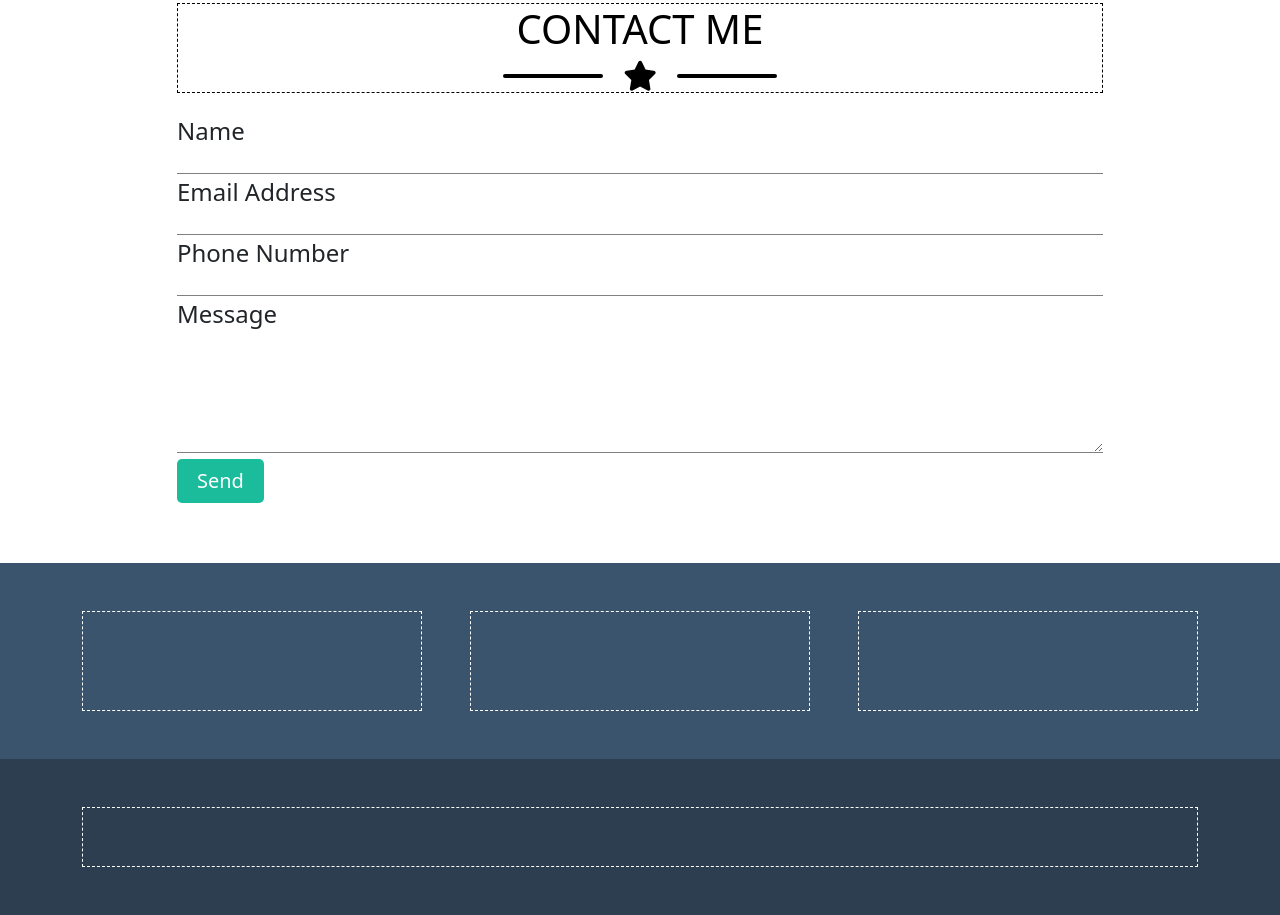
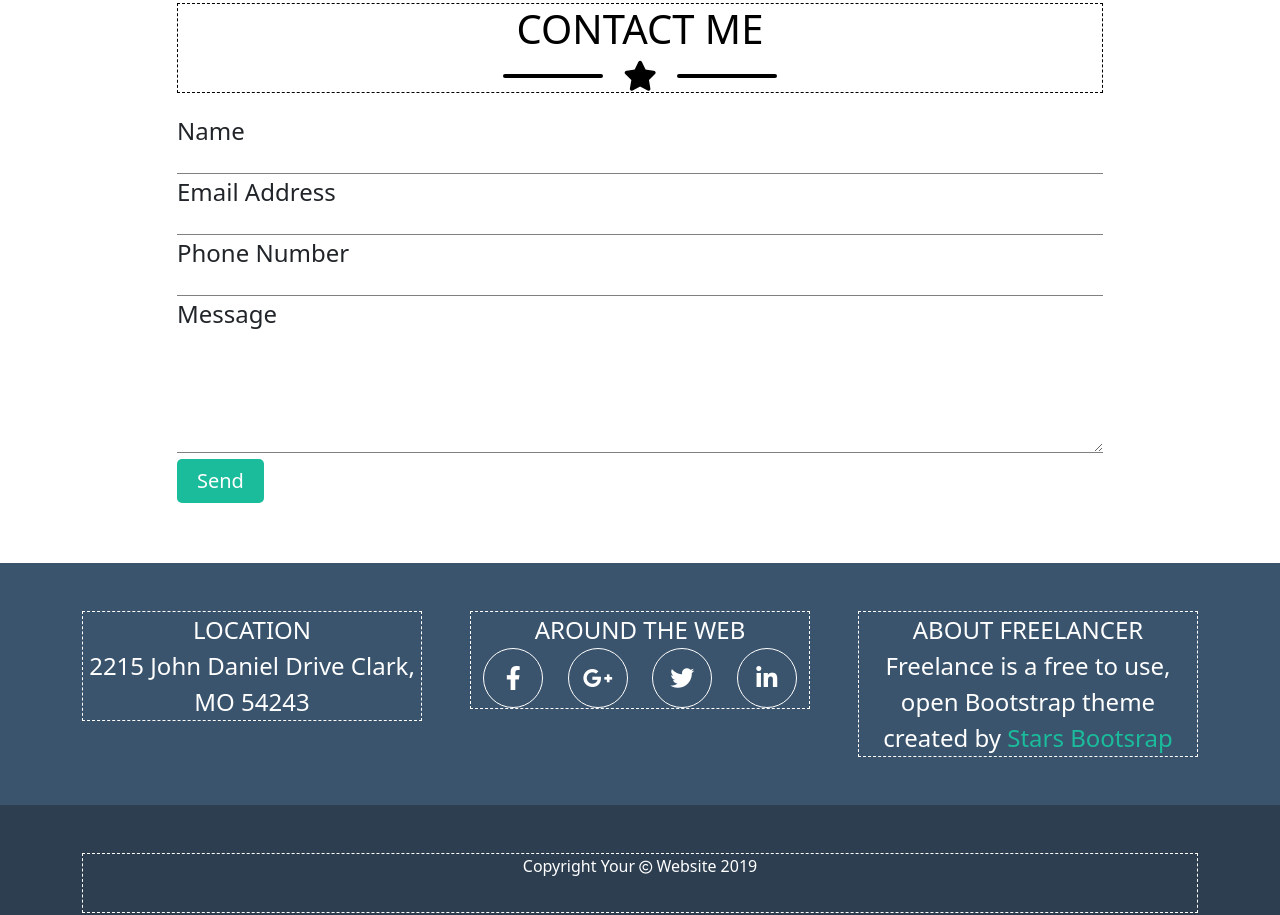
Before and after one commit to S-Lombardi/html-css-bootstrap-freelancer, a plain HTML site: page index.html in a window 1280 px wide. Shown: the part 1885-2800 px from the top of the page. Drawn offline with nearby package versions, Linux system fonts and the light colour scheme.

Commit message:
Inseriti contenuti nel footer

```diff
--- a/css/style.css
+++ b/css/style.css
@@ -141,21 +141,6 @@
     border:none;
 }
 
-
-
-
-
-
-
-
-
-
-
-
-
-
-
-
 /* FINE CONTACT ME */
 
 
@@ -166,8 +151,39 @@
 }
 .footer_left, .footer_right, .footer_center{
     width: 100%;
-    min-height: 100px;
     border: 1px dashed white;
+}
+
+.footer_left span,.footer_right span,.footer_center span  {
+    display: block;
+}
+
+.cirle_icon{
+    margin-left: 5px;
+    margin-right: 5px;
+    width: 60px;
+    height: 60px;
+    border-radius: 50%;
+    background-color: rgba(0,0,0,0);
+    border: 1px solid rgb(255, 255, 255);
+    position: relative;
+
+}
+.cirle_icon i{
+    position: absolute;
+    top: 50%;
+    transform: translate(-50%,-50%);
+}
+
+.social_icon {
+    display: flex;
+    flex-direction: row;
+
+    justify-content: space-around;
+}
+.footer_right a{
+    text-decoration: none;
+    color: #1abc9c;
 }
 
 /* FOOTER DOWN */
@@ -180,4 +196,7 @@
     min-height: 60px;
     border: 1px dashed white;
 }
+.footer_down i{
+    font-size: 13px;
+}
 /* FINE FOOTER */
--- a/index.html
+++ b/index.html
@@ -6,11 +6,15 @@
     <meta http-equiv="X-UA-Compatible" content="IE=edge">
     <meta name="viewport" content="width=device-width, initial-scale=1.0">
     <!-- Link Bootstrap JavaScript -->
-    <script src="https://cdn.jsdelivr.net/npm/bootstrap@5.3.0-alpha3/dist/js/bootstrap.bundle.min.js" integrity="sha384-ENjdO4Dr2bkBIFxQpeoTz1HIcje39Wm4jDKdf19U8gI4ddQ3GYNS7NTKfAdVQSZe" crossorigin="anonymous"></script>
+    <script src="https://cdn.jsdelivr.net/npm/bootstrap@5.3.0-alpha3/dist/js/bootstrap.bundle.min.js"
+        integrity="sha384-ENjdO4Dr2bkBIFxQpeoTz1HIcje39Wm4jDKdf19U8gI4ddQ3GYNS7NTKfAdVQSZe"
+        crossorigin="anonymous"></script>
     <!-- Link Bootsrap -->
     <link rel="stylesheet" href="https://cdn.jsdelivr.net/npm/bootstrap@5.3.0-alpha3/dist/css/bootstrap.min.css">
     <!-- Font Awesom -->
-    <link rel="stylesheet" href="https://cdnjs.cloudflare.com/ajax/libs/font-awesome/6.4.0/css/all.min.css" integrity="sha512-iecdLmaskl7CVkqkXNQ/ZH/XLlvWZOJyj7Yy7tcenmpD1ypASozpmT/E0iPtmFIB46ZmdtAc9eNBvH0H/ZpiBw==" crossorigin="anonymous" referrerpolicy="no-referrer" />
+    <link rel="stylesheet" href="https://cdnjs.cloudflare.com/ajax/libs/font-awesome/6.4.0/css/all.min.css"
+        integrity="sha512-iecdLmaskl7CVkqkXNQ/ZH/XLlvWZOJyj7Yy7tcenmpD1ypASozpmT/E0iPtmFIB46ZmdtAc9eNBvH0H/ZpiBw=="
+        crossorigin="anonymous" referrerpolicy="no-referrer" />
     <!-- Foglio di stile -->
     <link rel="stylesheet" href="./css/style.css">
     <!-- Nome pagina -->
@@ -69,7 +73,8 @@
                             <!-- STart Bootstrap + star -->
                             <div class="title_section d-flex flex-column justify-content-center align-items-center ">
                                 <h1 class="fw-bold ">Start Bootstrap</h1>
-                                <div class="d-flex align-items-center"><span class="line_star  "></span> <i class="fas fa-star"></i> <span class="line_star"></span></div>
+                                <div class="d-flex align-items-center"><span class="line_star  "></span> <i
+                                        class="fas fa-star"></i> <span class="line_star"></span></div>
                             </div>
                             <!-- Professione -->
                             <h5 class="profession"> Graphic Artist - Web Designer - Illustrator</h5>
@@ -85,13 +90,14 @@
             <!-- Titolone -->
             <div class="row">
                 <div class="col-12">
-                    <div class="title_section title_black d-flex flex-column justify-content-center align-items-center ">
+                    <div
+                        class="title_section title_black d-flex flex-column justify-content-center align-items-center ">
                         <!-- Portfolio -->
                         <h1 class="fs-sm-1 text-black">Portfolio</h1>
                         <!-- Line- star -->
                         <div class="d-flex align-items-center">
                             <span class="line_star bg-black"></span>
-                                <i class="fas fa-star text-black"></i>
+                            <i class="fas fa-star text-black"></i>
                             <span class="line_star bg-black"></span>
                         </div>
                     </div>
@@ -146,7 +152,7 @@
                             <!-- Line- star -->
                             <div class="d-flex align-items-center">
                                 <span class="line_star bg-white"></span>
-                                    <i class="fas fa-star text-white"></i>
+                                <i class="fas fa-star text-white"></i>
                                 <span class="line_star bg-white"></span>
                             </div>
                         </div>
@@ -155,14 +161,18 @@
                 <div class="row justify-content-center">
                     <!-- COL LEFT - Paragrafo -->
                     <div class="col-md-5 col-10 ">
-                        <div class="about_left text-white fs-5 fw-bold">
-                            <p>Freelancer is a free bootstrap theme created by Start Bootstrap. The download includes the complete source files including HTML, CSS, and JavaScript as well as optional LESS stylesheets for easy customization.</p>
+                        <div class="about_left text-white fs-5 fw-medium">
+                            <p>Freelancer is a free bootstrap theme created by Start Bootstrap. The download includes
+                                the complete source files including HTML, CSS, and JavaScript as well as optional LESS
+                                stylesheets for easy customization.</p>
                         </div>
                     </div>
                     <!-- COL RIGHT - Paragrafo -->
                     <div class="col-md-5 col-10 ">
-                        <div class="about_right text-white fs-5 fw-bold">
-                            <p>Whether you're a student looking to showcase your work, a professional looking to attract clients, or a graphic artist looking to share your projects, this template is the perfect starting point!</p>
+                        <div class="about_right text-white fs-5 fw-medium">
+                            <p>Whether you're a student looking to showcase your work, a professional looking to attract
+                                clients, or a graphic artist looking to share your projects, this template is the
+                                perfect starting point!</p>
                         </div>
                     </div>
                 </div>
@@ -170,7 +180,7 @@
                     <!-- Pusante -->
                     <div class="col-10">
                         <div class="download">
-                            <button type="button" class="btn btn-outline-light fs-5 fw-bold p-2">
+                            <button type="button" class="btn btn-outline-light fs-5 fw-medium p-2">
                                 <i class="fas fa-download"></i>
                                 Download
                             </button>
@@ -192,7 +202,7 @@
                         <!-- Line- star -->
                         <div class="d-flex align-items-center">
                             <span class="line_star bg-black"></span>
-                                <i class="fas fa-star text-black"></i>
+                            <i class="fas fa-star text-black"></i>
                             <span class="line_star bg-black"></span>
                         </div>
                     </div>
@@ -223,7 +233,7 @@
                                 <!-- Message -->
                                 <div class="col">
                                     <label for="text-area" class="fs-4">Message</label>
-                                    <textarea name="message" id="text-area" rows="5" cols="20"class="form_style" >
+                                    <textarea name="message" id="text-area" rows="5" cols="20" class="form_style">
 
                                     </textarea>
                                 </div>
@@ -231,25 +241,9 @@
                                 <div class="col">
                                     <button type="button" class="btn_contact_me">Send</button>
                                 </div>
-
-
-
-
-
-
-
-
-
-
-
-
-
-
                             </div>
-
-
                         </form>
-
+                        <!-- FINE FORM -->
                     </div>
                 </div>
             </div>
@@ -266,23 +260,40 @@
                 <div class="row g-5 row-cols-1 row-cols-md-3">
                     <!-- COL-LEFT -->
                     <div class="col">
-                        <div class="footer_left">
-
+                        <div class="footer_left text-white text-center fs-4 fw-medium">
+                            <span>LOCATION</span>
+                            <span>2215 John Daniel Drive Clark, MO 54243</span>
                         </div>
-
                     </div>
                     <!-- COL-CENTER -->
                     <div class="col">
-                        <div class="footer_center">
+                        <div class="footer_center text-white text-center fs-4 fw-medium">
+                            <span>AROUND THE WEB</span>
+                            <!-- icone -->
+                            <div class="social_icon">
+                                <div class="cirle_icon text-white">
+                                    <i class="fab fa-facebook-f "></i>
+                                </div>
 
+                                <div class="cirle_icon text-white">
+                                    <i class="fa-brands fa-google-plus-g"></i>
+                                </div>
+                                <div class="cirle_icon text-white">
+                                    <i class="fa-brands fa-twitter"></i>
+                                </div>
+                                <div class="cirle_icon text-white">
+                                    <i class="fa-brands fa-linkedin-in"></i>
+                                </div>
+                            </div>
                         </div>
                     </div>
                     <!-- COL-RIGHT  -->
                     <div class="col">
-                        <div class="footer_right">
-
+                        <div class="footer_right text-white text-center fs-4 fw-medium">
+                            <span>ABOUT FREELANCER</span>
+                            <span>Freelance is a free to use, open Bootstrap theme created by
+                                <a href=""> Stars Bootsrap</a></span>
                         </div>
-
                     </div>
                 </div>
             </div>
@@ -293,12 +304,12 @@
                 <div class="row">
                     <!-- COL-Footer Down -->
                     <div class="col">
-                        <div class="footer_down">
-
+                        <div class="footer_down text-center text-white fs-6">
+                            Copyright Your
+                            <i class="fa-regular fa-copyright"></i>
+                            Website 2019
                         </div>
-
                     </div>
-
                 </div>
             </div>
         </div>
```
